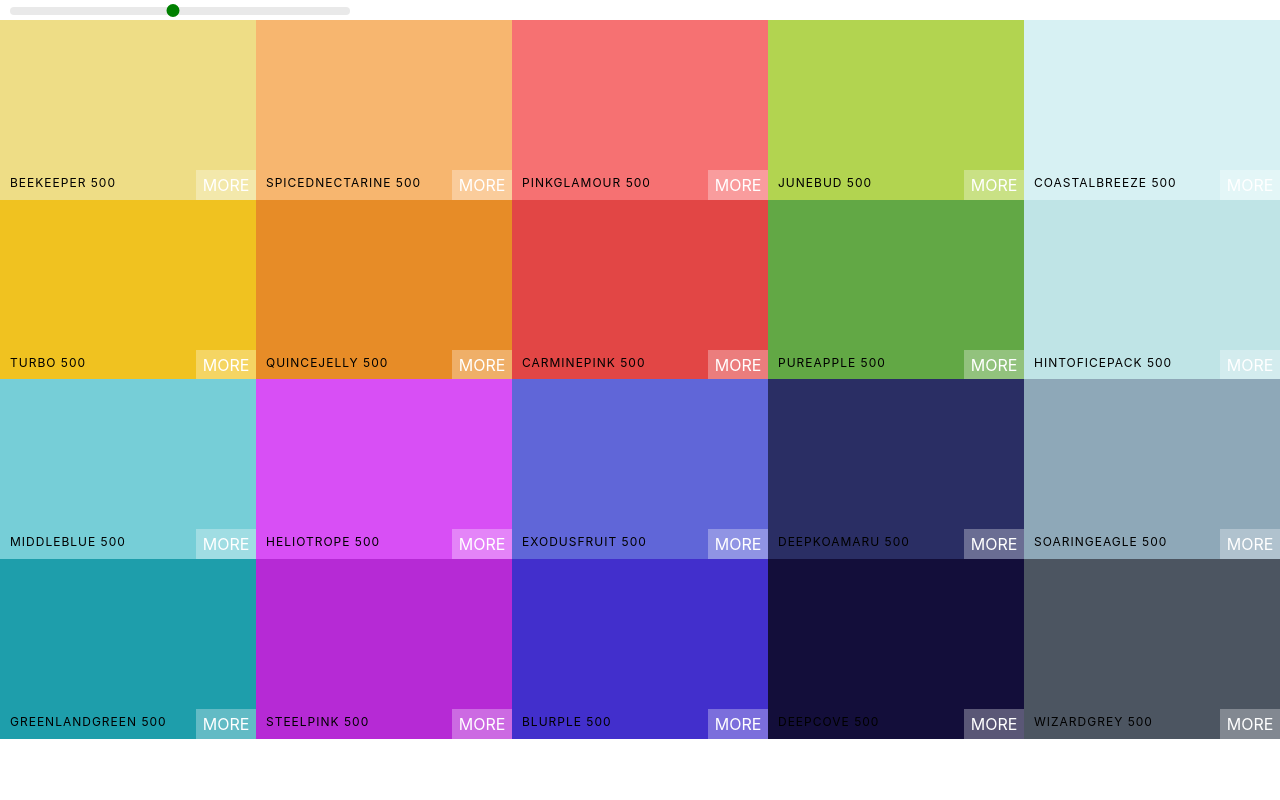
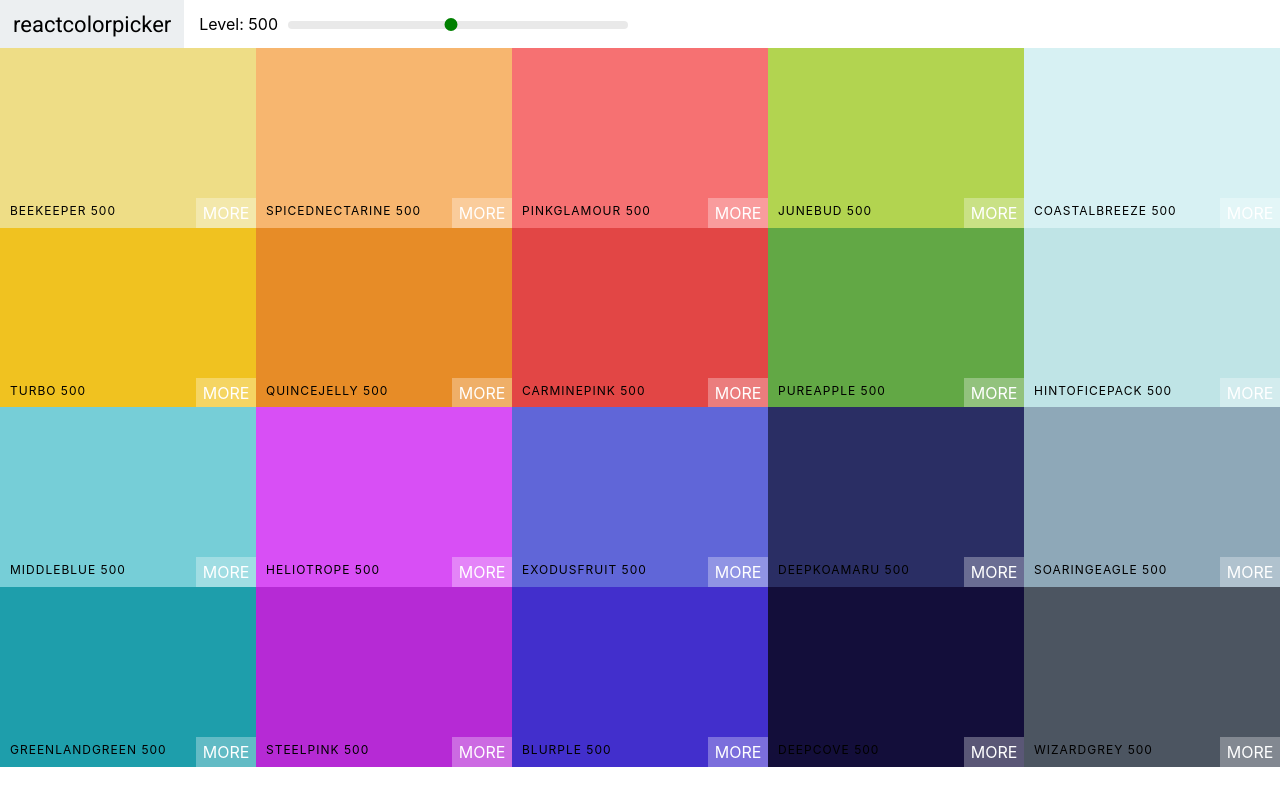
Before and after one commit to christianhubbard/colorboards, a React (Create React App) app: page / in a window 1280 px wide. Built offline with nearby package versions, Linux system fonts and the light colour scheme.

Commit message:
Adding Navbar component

```diff
--- a/public/index.html
+++ b/public/index.html
@@ -4,6 +4,7 @@
     <meta charset="utf-8" />
     <link rel="icon" href="%PUBLIC_URL%/favicon.ico" />
     <meta name="viewport" content="width=device-width, initial-scale=1" />
+    <link href="https://fonts.googleapis.com/css2?family=Roboto:wght@100;400;500&display=swap" rel="stylesheet">
     <meta name="theme-color" content="#000000" />
     <meta
       name="description"
--- /dev/null
+++ b/src/Navbar.css
@@ -0,0 +1,51 @@
+.Navbar {
+    display: flex;
+    align-items: center;
+    justify-content: flex-start;
+    height: 6vh;
+}
+
+.logo {
+    margin-right: 15px;
+    padding: 0 13px;
+    font-size: 22px;
+    background-color: #eceff1;
+    font-family: Roboto;
+    height: 100%;
+    display: flex;
+    align-items: center;
+}
+
+.logo a {
+    text-decoration: none;
+    color: black;
+
+}
+
+.slider {
+    width: 340px;
+    margin: 0 10px;
+    display: inline-block;
+}
+
+.rc-slider-track {
+    background-color: transparent;
+}
+
+.rc-slider-rail {
+    height: 8px;
+}
+
+.rc-slider-handle,
+.rc-slider-handle:active,
+.rc-slider-handle:focus,
+.rc-slider-handle:hover {
+    background-color: green;
+    outline: none;
+    border: 2px solid green;
+    box-shadow: none;
+    width: 13px;
+    height: 13px;
+    margin-left: -7px;
+    margin-top: -3px;
+}
--- /dev/null
+++ b/src/Navbar.js
@@ -0,0 +1,24 @@
+import React, { Component } from 'react'
+import Slider from "rc-slider";
+import 'rc-slider/assets/index.css';
+import './Navbar.css'
+
+
+export default class Navbar extends Component {
+    render() {
+        const {level, changeLevel } = this.props
+        return (
+            <header className='Navbar'>
+                <div className='logo'>
+                    <a href='#'>reactcolorpicker</a>
+                </div>
+                <div className='slider-container'>
+                <span>Level: {level}</span>
+                <div className='slider'>
+                    <Slider defaultValue={level} min={100} max={900} step={100} onAfterChange={changeLevel}/>
+                </div>
+                </div>
+            </header >
+        )
+    }
+}
--- a/src/Palette.css
+++ b/src/Palette.css
@@ -5,31 +5,3 @@
 .Palette-colors {
     height:90%;
 }
-
-.slider {
-    width: 340px;
-    margin: 0 10px;
-    display: inline-block;
-}
-
-.rc-slider-track {
-    background-color: transparent;
-}
-
-.rc-slider-rail {
-    height: 8px;
-}
-
-.rc-slider-handle,
-.rc-slider-handle:active,
-.rc-slider-handle:focus,
-.rc-slider-handle:hover {
-    background-color: green;
-    outline: none;
-    border: 2px solid green;
-    box-shadow: none;
-    width: 13px;
-    height: 13px;
-    margin-left: -7px;
-    margin-top: -3px;
-}
--- a/src/Palette.js
+++ b/src/Palette.js
@@ -1,9 +1,7 @@
 import React, { Component } from 'react'
 import ColorBox from "./ColorBox";
-import 'rc-slider/assets/index.css';
 import "./Palette.css"
-import Slider from "rc-slider";
-
+import Navbar from './Navbar'
  class Palette extends Component {
     constructor(props){
         super(props)
@@ -25,9 +23,7 @@
         ))
         return (
             <div className='Palette'>
-                <div className='slider'>
-                    <Slider defaultValue={level} min={100} max={900} step={100} onAfterChange={this.changeLevel}/>
-                </div>
+                <Navbar level={level} changeLevel={this.changeLevel} />
                 {/* {navbar goes here} */}
                 <div className='Palette-colors'>{colorBoxes}</div>
             </div>
```
